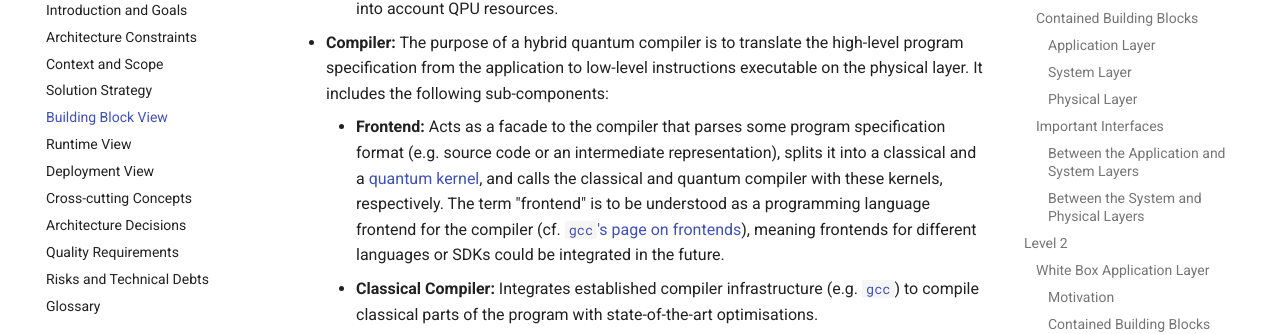
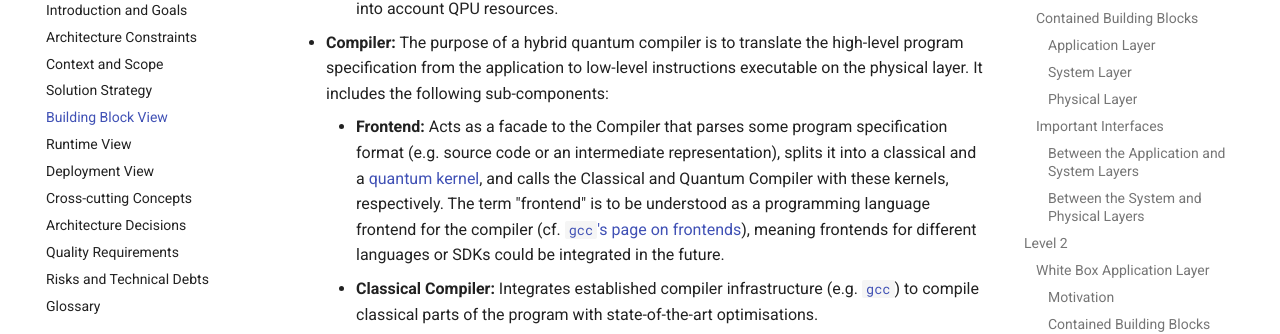
Before and after one commit to FullStaQD/architecture, an MkDocs documentation site: the page built from docs/05_building_block_view.md, in a window 1280 px wide and 900 px high, scrolled down 6322 px. Shown: the part 143-477 px from the top of the window. Built offline with MkDocs 1.6.1 and Material for MkDocs 9.7.7, drawn with Linux system fonts in a browser that asks for light colours; comment, search, counter and statistics services are not loaded.

Commit message:
Capitalize words per review feedback

```diff
--- a/docs/05_building_block_view.md
+++ b/docs/05_building_block_view.md
@@ -248,11 +248,11 @@ the **HPC Runtime** component and the **Compiler** component.
   high-level program specification from the application to low-level
   instructions executable on the physical layer.
   It includes the following sub-components:
-    - **Frontend:** Acts as a facade to the compiler that parses some
+    - **Frontend:** Acts as a facade to the Compiler that parses some
       program specification format (e.g. source code or an intermediate
       representation), splits it into a classical and a
-      [quantum kernel](./12_glossary.md#quantum-kernel), and calls the classical
-      and quantum compiler with these kernels, respectively.
+      [quantum kernel](./12_glossary.md#quantum-kernel), and calls the Classical
+      and Quantum Compiler with these kernels, respectively.
       The term "frontend" is to be understood as a programming language frontend
       for the compiler (cf.
       [`gcc`'s page on frontends](https://gcc.gnu.org/frontends.html)), meaning
```
